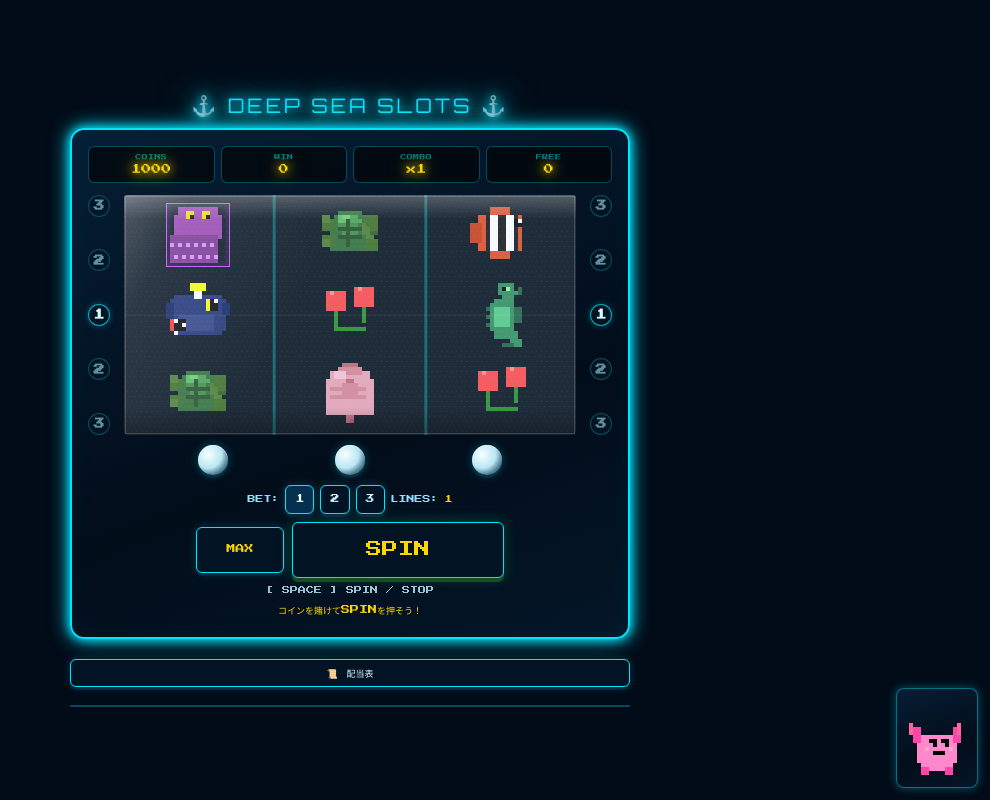
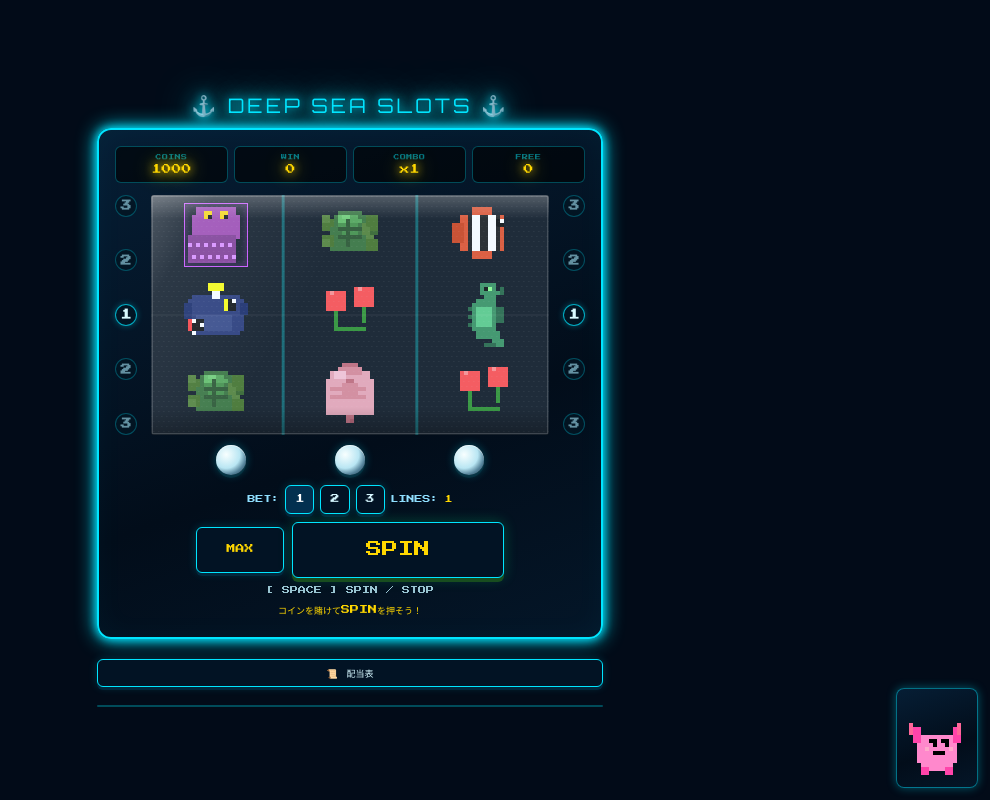
Before and after one commit to ppp6143/Deep-Sea-Slots, a React (Vite) app: page / in a window 1280 px wide. Shown: the whole page, without its empty margins (290-1280 px from the left). Built offline with nearby package versions, Linux system fonts and the light colour scheme.

Commit message:
Tighten reel and cabinet widths to match reference

```diff
--- a/src/styles/App.module.css
+++ b/src/styles/App.module.css
@@ -9,7 +9,7 @@
 
 .wrap {
   width: 100%;
-  max-width: 560px;
+  max-width: 506px;
   position: relative;
   display: flex;
   flex-direction: column;
@@ -62,7 +62,7 @@
 }
 .reelStage {
   position: relative;
-  width: min(100%, 456px);
+  width: min(100%, 402px);
   margin: 0 auto;
 }
 
```
